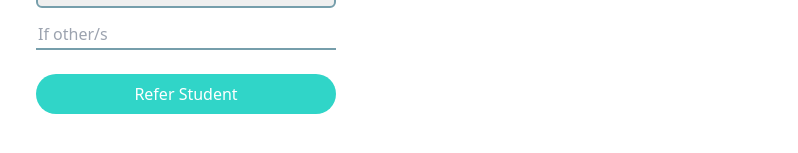
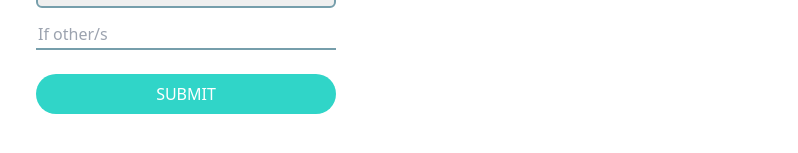
Before and after one commit to Znerree/2223-sem2-g2-g3-12-WellTalkWebsite-v2, a React (Vite) app in the folder welltalkwebapp_frontend/: page /student-referral in a window 1280 px wide. Shown: the part 199-352 px from the top of the page, without its empty margins (482-1280 px from the left). Built offline with nearby package versions, Linux system fonts and the light colour scheme.

Commit message:
Changes
Details

```diff
--- a/welltalkwebapp_frontend/src/pages/private-pages/StudentReferral.tsx
+++ b/welltalkwebapp_frontend/src/pages/private-pages/StudentReferral.tsx
@@ -45,7 +45,7 @@ export const StudentReferral = () => {
             type="submit"
             className=" bg-primary rounded-full h-10 text-white hover:shadow-sm hover:shadow-primary mt-2"
           >
-            Refer Student
+            SUBMIT
           </button>
         </form>
       </div>
```
